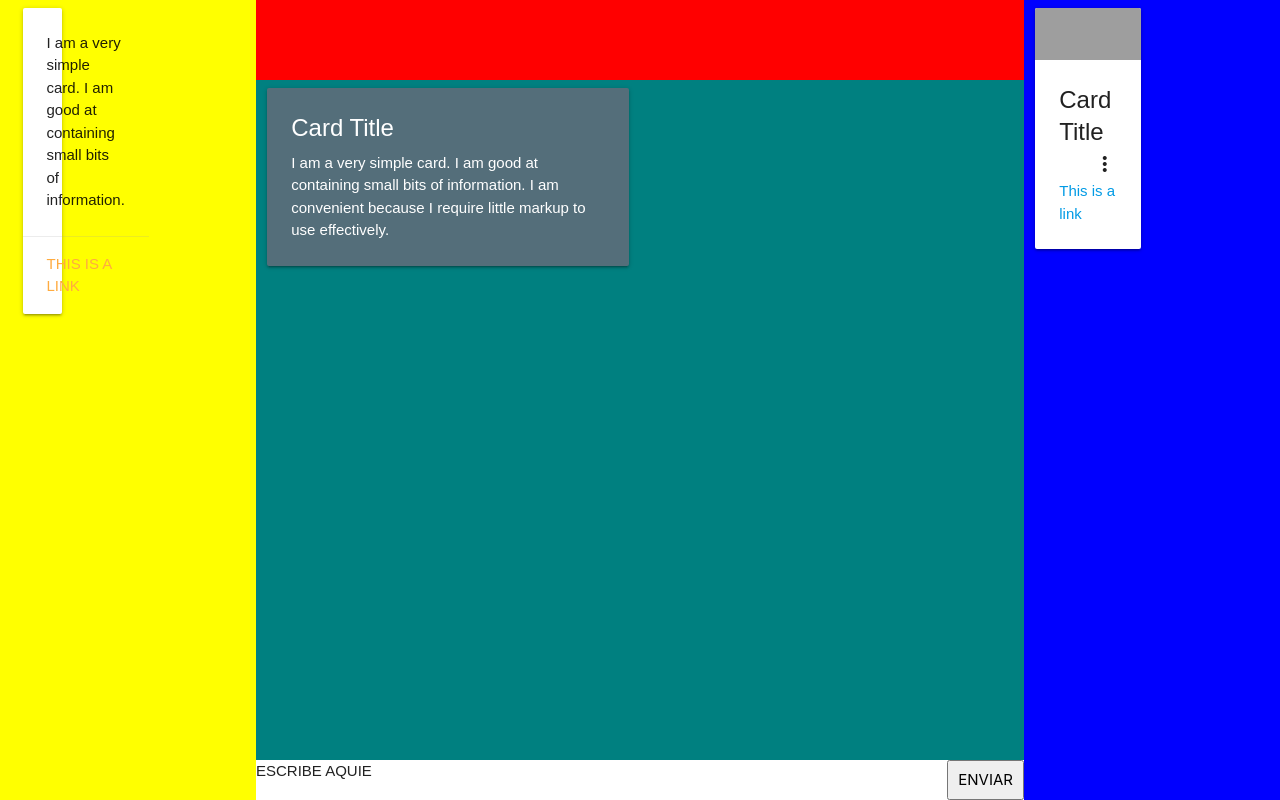
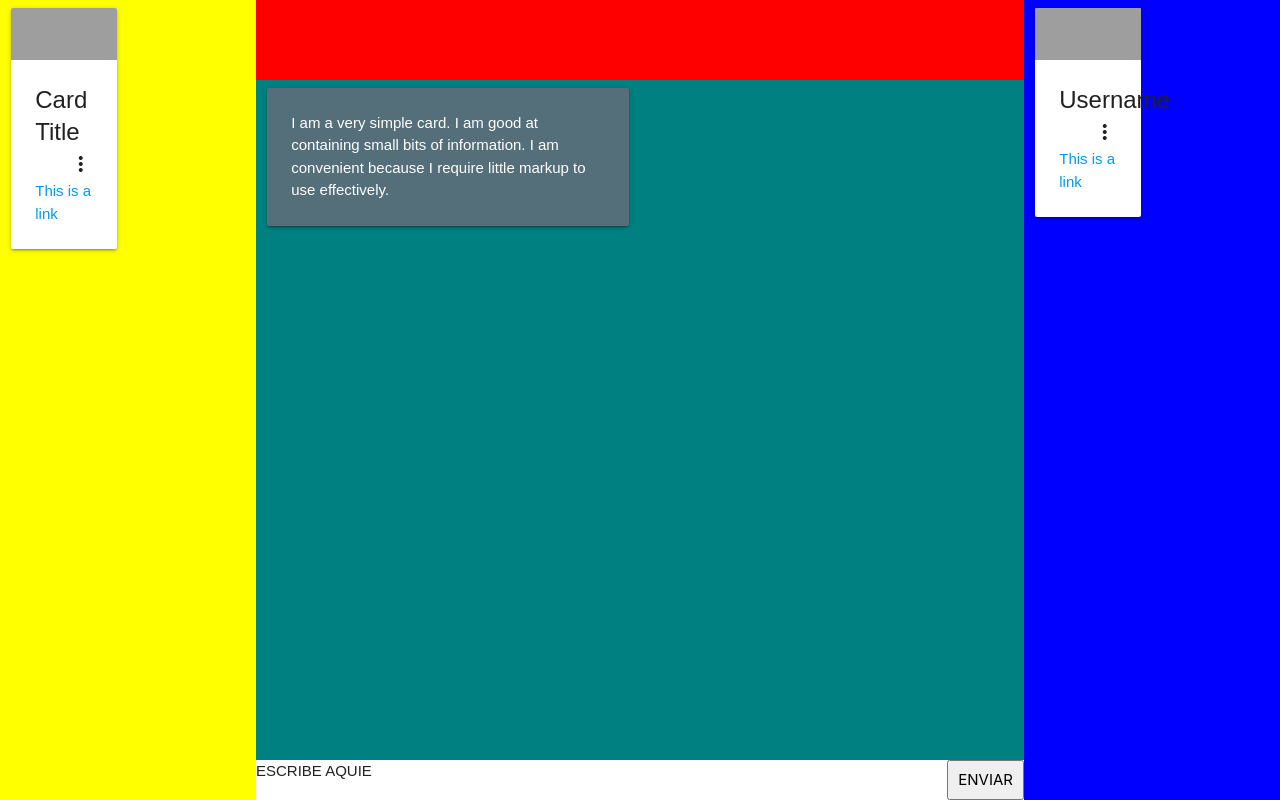
Before and after one commit to antonioaren/ejercicio_fullstack, a plain HTML site: page front/index.html in a window 1280 px wide. Drawn offline with nearby package versions, Linux system fonts and the light colour scheme; grey boxes are pictures that could not be loaded.

Commit message:
something

```diff
--- a/front/index.html
+++ b/front/index.html
@@ -12,45 +12,6 @@
 <body>
     <div class="mainGrid">
         <div id="allUsers">
-            <div class="row">
-                <div class="col s12 m6">
-                    <div class="col s12 m7">
-                        <div class="card horizontal">
-                            <div class="card-image">
-                                <img src="https://lorempixel.com/100/190/nature/6">
-                            </div>
-                            <div class="card-stacked">
-                                <div class="card-content">
-                                    <p>I am a very simple card. I am good at containing small bits of information.</p>
-                                </div>
-                                <div class="card-action">
-                                    <a href="#">This is a link</a>
-                                </div>
-                            </div>
-                        </div>
-                    </div>
-                </div>
-            </div>
-        </div>
-        <div id="textArea">
-            <div style="background-color: red;" id="destinationUser"></div>
-            <div class="row" id="messages">
-                <div class="col s12 m6">
-                    <div class="card blue-grey darken-1">
-                        <div class="card-content white-text">
-                            <span class="card-title">Card Title</span>
-                            <p>I am a very simple card. I am good at containing small bits of information. I am convenient because
-                                I require little markup to use effectively.</p>
-                        </div>
-                    </div>
-                </div>
-            </div>
-            <div class="grid--two-cols">
-                <div>ESCRIBE AQUIE</div>
-                <button>ENVIAR</button>
-            </div>
-        </div>
-        <div id="currentUser">
             <div class="row">
                 <div class="col s12 m6">
                     <div class="card hoverable">
@@ -75,6 +36,48 @@
                 </div>
             </div>
         </div>
+        <div id="textArea">
+            <div style="background-color: red;" id="destinationUser"></div>
+            <div class="row" id="messages">
+                <div class="col s12 m6">
+                    <div class="card blue-grey darken-1">
+                        <div class="card-content white-text">
+                            <p>I am a very simple card. I am good at containing small bits of information. I am convenient because
+                                I require little markup to use effectively.</p>
+                        </div>
+                    </div>
+                </div>
+            </div>
+            <div class="grid--two-cols">
+                <div>ESCRIBE AQUIE</div>
+                <button>ENVIAR</button>
+            </div>
+        </div>
+        <div id="currentUser">
+            <div class="row">
+                <div class="col s12 m6">
+                    <div class="card hoverable">
+                        <div class="card-image waves-effect waves-block waves-light">
+                            <img class="activator" src="https://lorempixel.com/200/100/nature/6">
+                        </div>
+                        <div class="card-content">
+                            <span class="card-title activator grey-text text-darken-4">Username
+                                <i class="material-icons right">more_vert</i>
+                            </span>
+                            <p>
+                                <a href="#">This is a link</a>
+                            </p>
+                        </div>
+                        <div class="card-reveal">
+                            <span class="card-title grey-text text-darken-4">Username
+                                <i class="material-icons right">close</i>
+                            </span>
+                            <p>Here is some more information about this product that is only revealed once clicked on.</p>
+                        </div>
+                    </div>
+                </div>
+            </div>
+        </div>
     </div>
 
     <script src="./js/materialize.min.js"></script>
```
